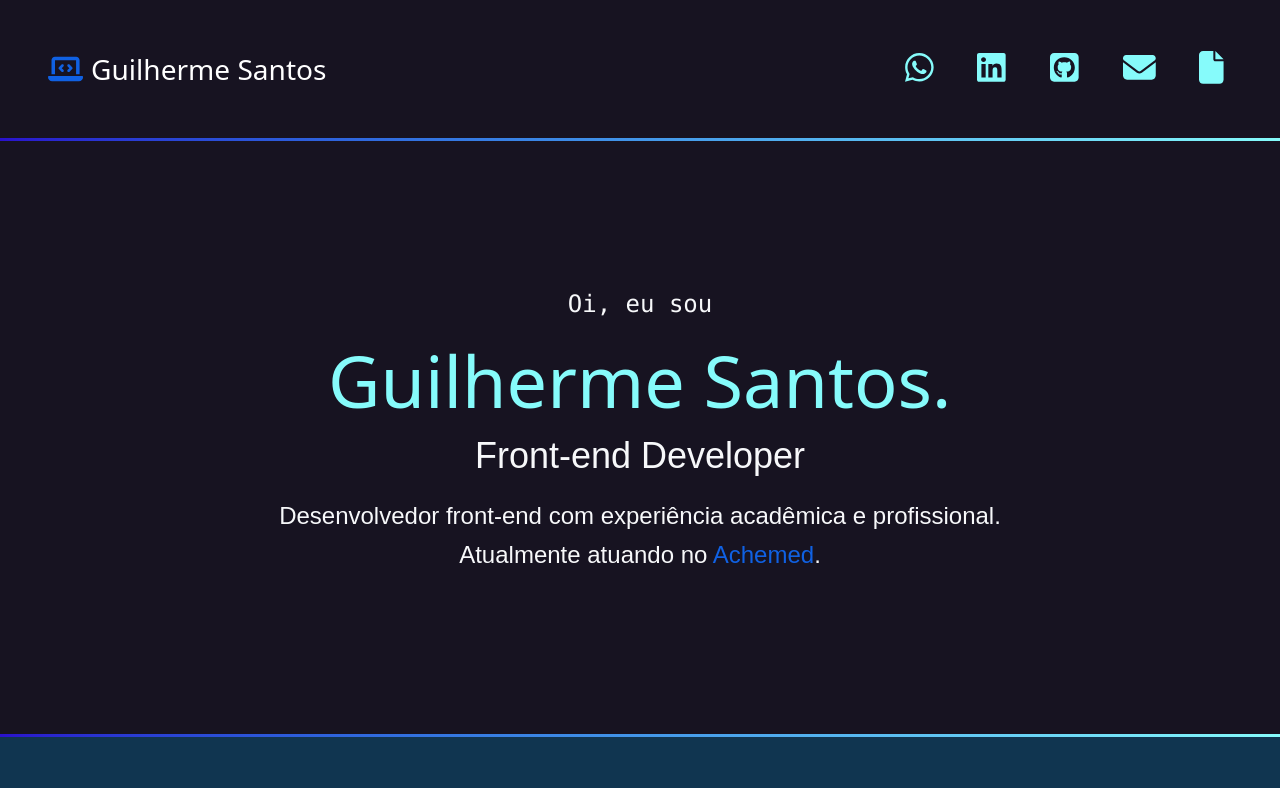
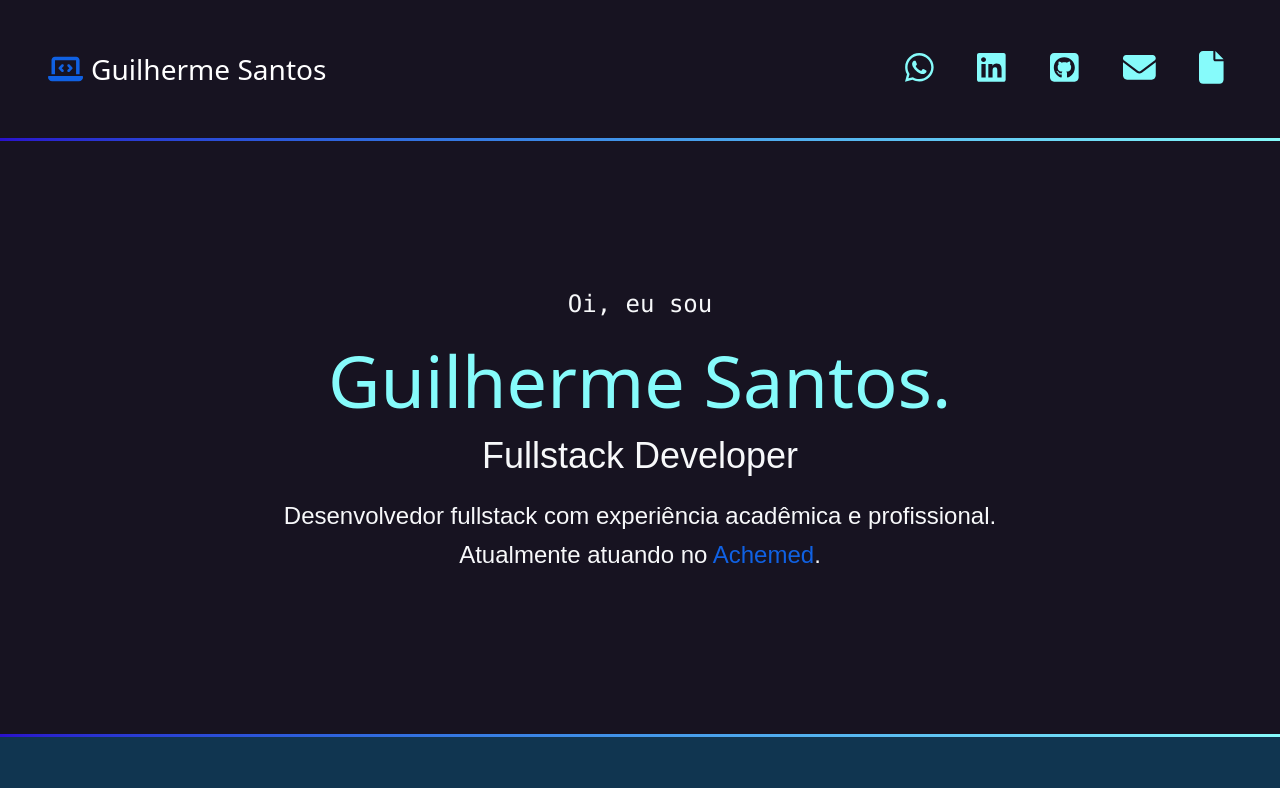
Before and after one commit to guisantosfr/portfolio, a Next.js app: page / in a window 1280 px wide. Shown: the top 788 px of the page. Built offline with nearby package versions, Linux system fonts and the light colour scheme.

Commit message:
edit intro

```diff
--- a/src/components/Intro.tsx
+++ b/src/components/Intro.tsx
@@ -8,9 +8,9 @@ export default function Intro() {
             </span>
         </p>
 
-        <h2 className="text-2xl sm:text-3xl md:text-4xl font-normal">Front-end Developer</h2>
+        <h2 className="text-2xl sm:text-3xl md:text-4xl font-normal">Fullstack Developer</h2>
 
-        <p className="text-lg sm:text-xl md:text-2xl leading-relaxed mt-5">Desenvolvedor front-end com experiência acadêmica e profissional.<br />
+        <p className="text-lg sm:text-xl md:text-2xl leading-relaxed mt-5">Desenvolvedor fullstack com experiência acadêmica e profissional.<br />
         Atualmente atuando no <a href="https://achemed.com.br/" target='_blank' className="text-[#1061e3]">Achemed</a>.</p>
       </section>
     )
```
